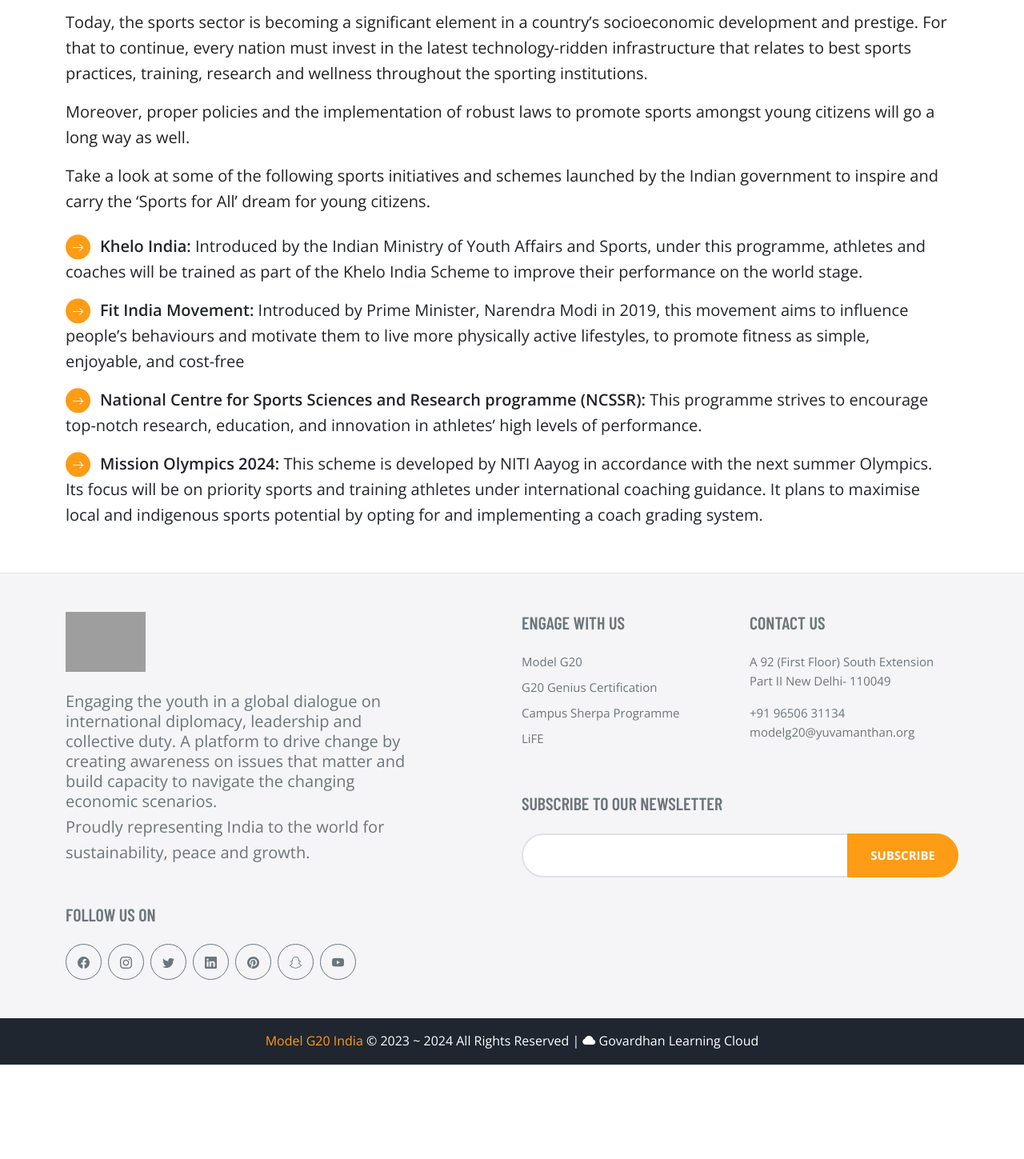
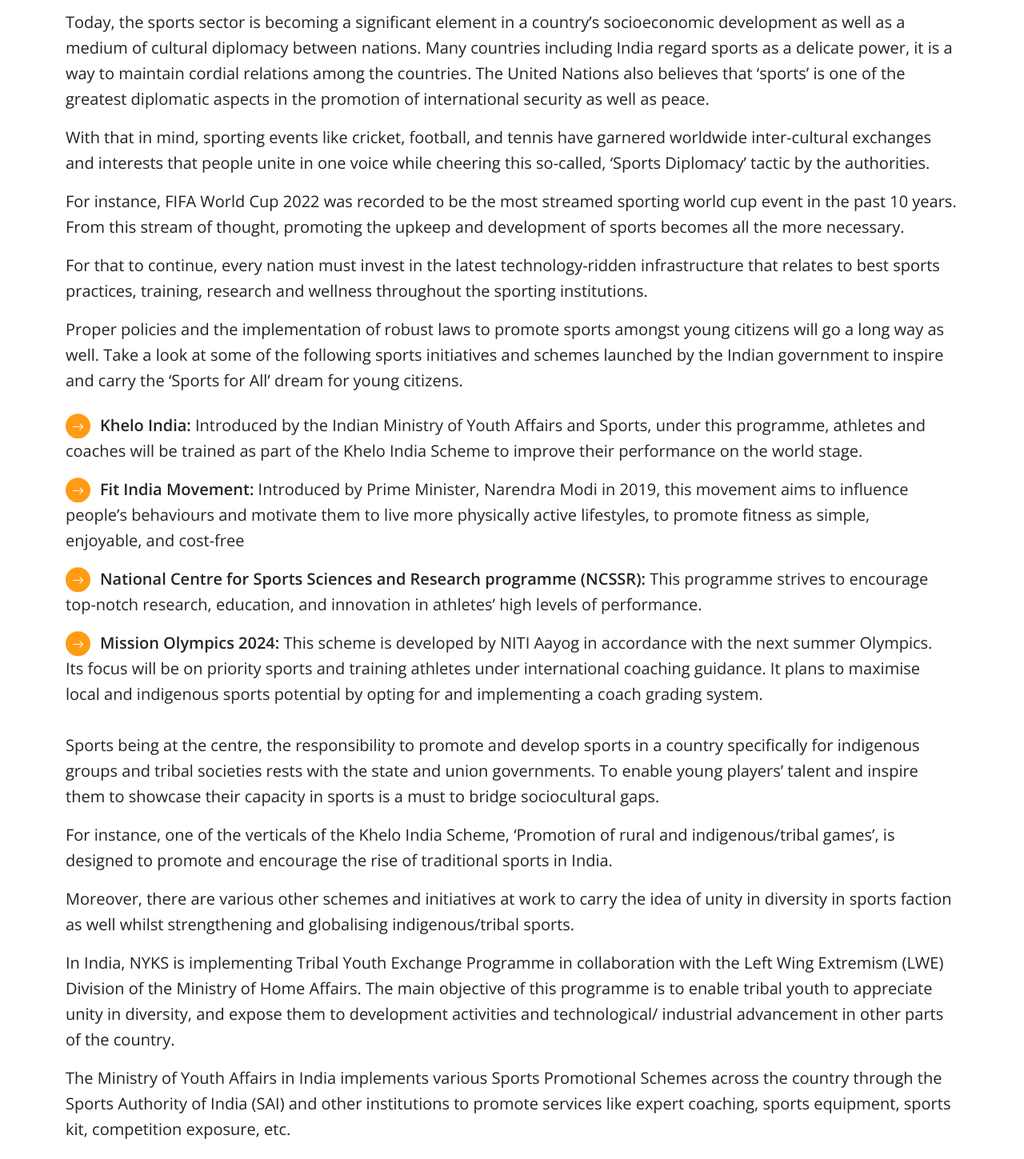
Before and after one commit to santoshskt9/modelg20, a React (Create React App) app: page /health-well-being-and-sports in a window 1280 px wide. Shown: the part 4052-5501 px from the top of the page at 80% size. Before the commit the page ends 5383 px from the top, so only its background shows below. Built offline with nearby package versions, Linux system fonts and the light colour scheme; no server answers; grey boxes are pictures that could not be loaded; a web font is replaced by a local one.

Commit message:
changes done

```diff
--- a/src/pages/Topics/HealthWell.jsx
+++ b/src/pages/Topics/HealthWell.jsx
@@ -245,20 +245,32 @@ const HealthWell = () => {
 
         <h4 className="mt-4 fs-3">Promotion of Indigenous Sports</h4>
         <p>
-          Today, the sports sector is becoming a significant element in a
-          country’s socioeconomic development and prestige. For that to
-          continue, every nation must invest in the latest technology-ridden
-          infrastructure that relates to best sports practices, training,
-          research and wellness throughout the sporting institutions.
+          Today, the sports sector is becoming a significant element in a country’s socioeconomic development
+          as well as a medium of cultural diplomacy between nations. Many countries including India regard
+          sports as a delicate power, it is a way to maintain cordial relations among the countries. The United
+          Nations also believes that ‘sports’ is one of the greatest diplomatic aspects in the promotion of
+          international security as well as peace.
         </p>
         <p>
-          Moreover, proper policies and the implementation of robust laws to
-          promote sports amongst young citizens will go a long way as well.
+          With that in mind, sporting events like cricket, football, and tennis have garnered worldwide
+          inter-cultural exchanges and interests that people unite in one voice while cheering this so-called,
+          ‘Sports Diplomacy’ tactic by the authorities.
+
         </p>
         <p>
-          Take a look at some of the following sports initiatives and schemes
-          launched by the Indian government to inspire and carry the ‘Sports for
-          All’ dream for young citizens.
+          For instance, FIFA World Cup 2022 was recorded to be the most streamed sporting world cup event
+          in the past 10 years. From this stream of thought, promoting the upkeep and development of sports
+          becomes all the more necessary.
+        </p>
+        <p>
+          For that to continue, every nation must invest in the latest technology-ridden infrastructure that
+          relates to best sports practices, training, research and wellness throughout the sporting institutions.
+        </p>
+        <p>
+          Proper policies and the implementation of robust laws to promote sports amongst young citizens will
+          go a long way as well. Take a look at some of the following sports initiatives and schemes launched
+          by the Indian government to inspire and carry the ‘Sports for All’ dream for young citizens.
+
         </p>
         <ul className="list-group border-none  mt-3">
           <li className="list-group-item border-0  ps-0">
@@ -310,6 +322,47 @@ const HealthWell = () => {
             </span>
           </li>
         </ul>
+        <p className="mt-4">
+          Sports being at the centre, the responsibility to promote and develop sports in a country specifically
+          for indigenous groups and tribal societies rests with the state and union governments. To enable
+          young players’ talent and inspire them to showcase their capacity in sports is a must to bridge
+          sociocultural gaps.
+
+        </p>
+        <p>
+          For instance, one of the verticals of the Khelo India Scheme, ‘Promotion of rural and
+          indigenous/tribal games’, is designed to promote and encourage the rise of traditional sports in India.
+        </p>
+        <p>
+          Moreover, there are various other schemes and initiatives at work to carry the idea of unity in
+          diversity in sports faction as well whilst strengthening and globalising indigenous/tribal sports.
+
+        </p>
+        <p>
+          In India, NYKS is implementing Tribal Youth Exchange Programme in collaboration with the Left Wing
+          Extremism (LWE) Division of the Ministry of Home Affairs. The main objective of this programme is to
+          enable tribal youth to appreciate unity in diversity, and expose them to development activities and
+          technological/ industrial advancement in other parts of the country.
+
+        </p>
+        <p>
+          The Ministry of Youth Affairs in India implements various Sports Promotional Schemes across the
+          country through the Sports Authority of India (SAI) and other institutions to promote services like
+          expert coaching, sports equipment, sports kit, competition exposure, etc.
+        </p>
+
+        <p>
+          Additionally, the Ministry has also worked extensively to raise awareness about old traditional sports
+          like Gatka, Roll Ball, Tug of War, Kalaripayattu, etc. by means of documentaries on social platforms in
+          order to revive them into mainstream sports and aware today’s youth about their history.
+
+        </p>
+        <p>
+
+          To conclude, for increasing participation in various sports, the players must be provided with a
+          proper platform, along with adequate facilities and to prosper in cordial relations between nations,
+          the world economies must work collectively to use sports as a medium of cultural diplomacy.
+        </p>
       </div>
     </div>
   );
```
